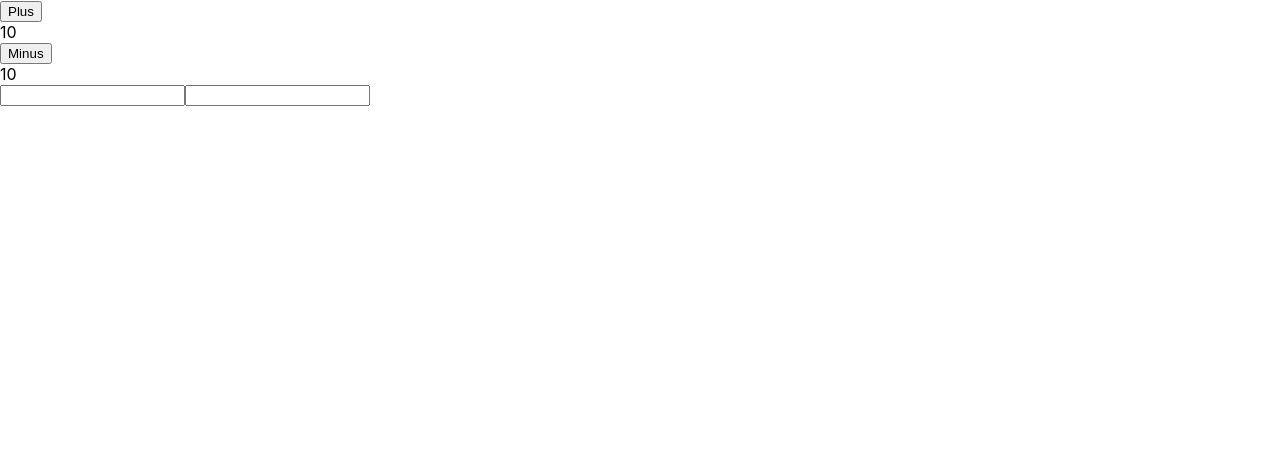
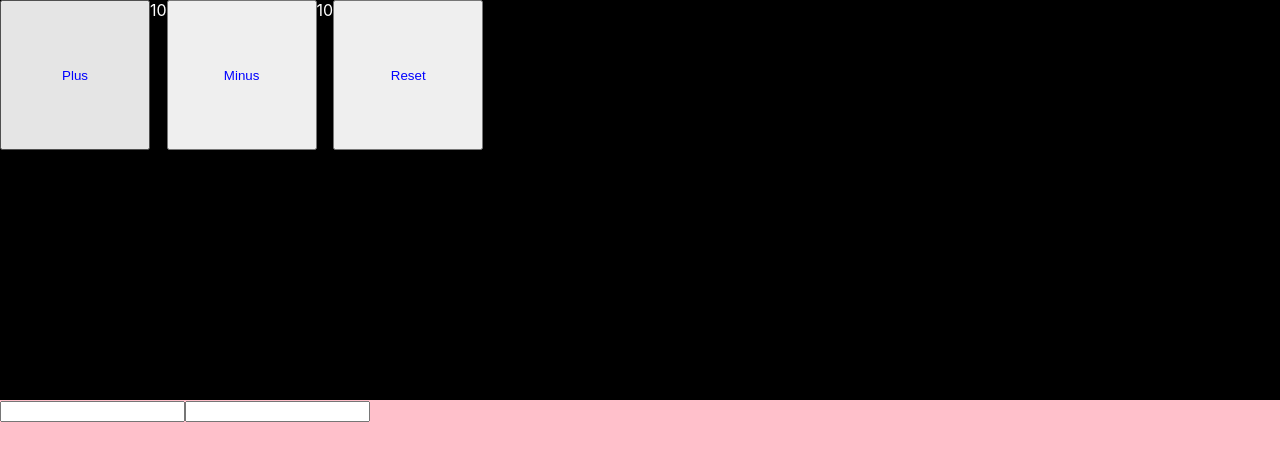
Before and after one commit to Danfirech/rh-usestate, a React (Create React App) app: page / in a window 1280 px wide. Shown: the top 460 px of the page. Built offline with nearby package versions, Linux system fonts and the light colour scheme.

Commit message:
working with state

```diff
--- a/package.json
+++ b/package.json
@@ -9,6 +9,7 @@
     "react": "^17.0.2",
     "react-dom": "^17.0.2",
     "react-scripts": "5.0.0",
+    "styled-components": "^5.3.3",
     "web-vitals": "^2.1.4"
   },
   "scripts": {
--- a/src/UseState.js
+++ b/src/UseState.js
@@ -1,19 +1,47 @@
 import React, { useState } from "react";
+import styled from "styled-components";
+
+const ContainerTop = styled.div`
+  width: 100vw;
+  height: 50vh;
+  background-color: black;
+  display: flex;
+`;
+const ContainerBottom = styled.div`
+  width: 100vw;
+  height: 50vh;
+  background-color: pink;
+`;
+
+const Button = styled.button`
+  width: 150px;
+  height: 150px;
+  color: blue;
+`;
+
+const Answer = styled.div`
+  color: white;
+`;
 
 const App = () => {
   const [count, setCount] = useState(10);
   const [count2, setCount2] = useState(10);
+  const [reset, resetCount] = useState(0);
 
   const [email, setEmail] = useState("");
   const [password, setPassword] = useState("");
 
   return (
     <>
-      <button onClick={() => setCount(count + 1)}>Plus</button>
-      <div>{count}</div>
-      <button onClick={() => setCount2(count2 - 1)}>Minus</button>
-      <div>{count2}</div>
+      <ContainerTop>
+        <Button onClick={() => setCount(count + 1)}>Plus</Button>
+        <Answer>{count}</Answer>
+        <Button onClick={() => setCount2(count2 - 1)}>Minus</Button>
+        <Answer>{count2}</Answer>
+        <Button onClick={() => setCount(count == 0)}>Reset</Button>
+      </ContainerTop>
 
+      <ContainerBottom>
         <input
           name="email"
           type="email"
@@ -26,6 +54,7 @@ const App = () => {
           value={password}
           onChange={(e) => setPassword(e.target.value)}
         />
+      </ContainerBottom>
     </>
   );
 };
```
Also changed, not shown: 1 other file (tests, documents, lock files or other folders). Lines whose indentation alone changed are shown as unchanged.
